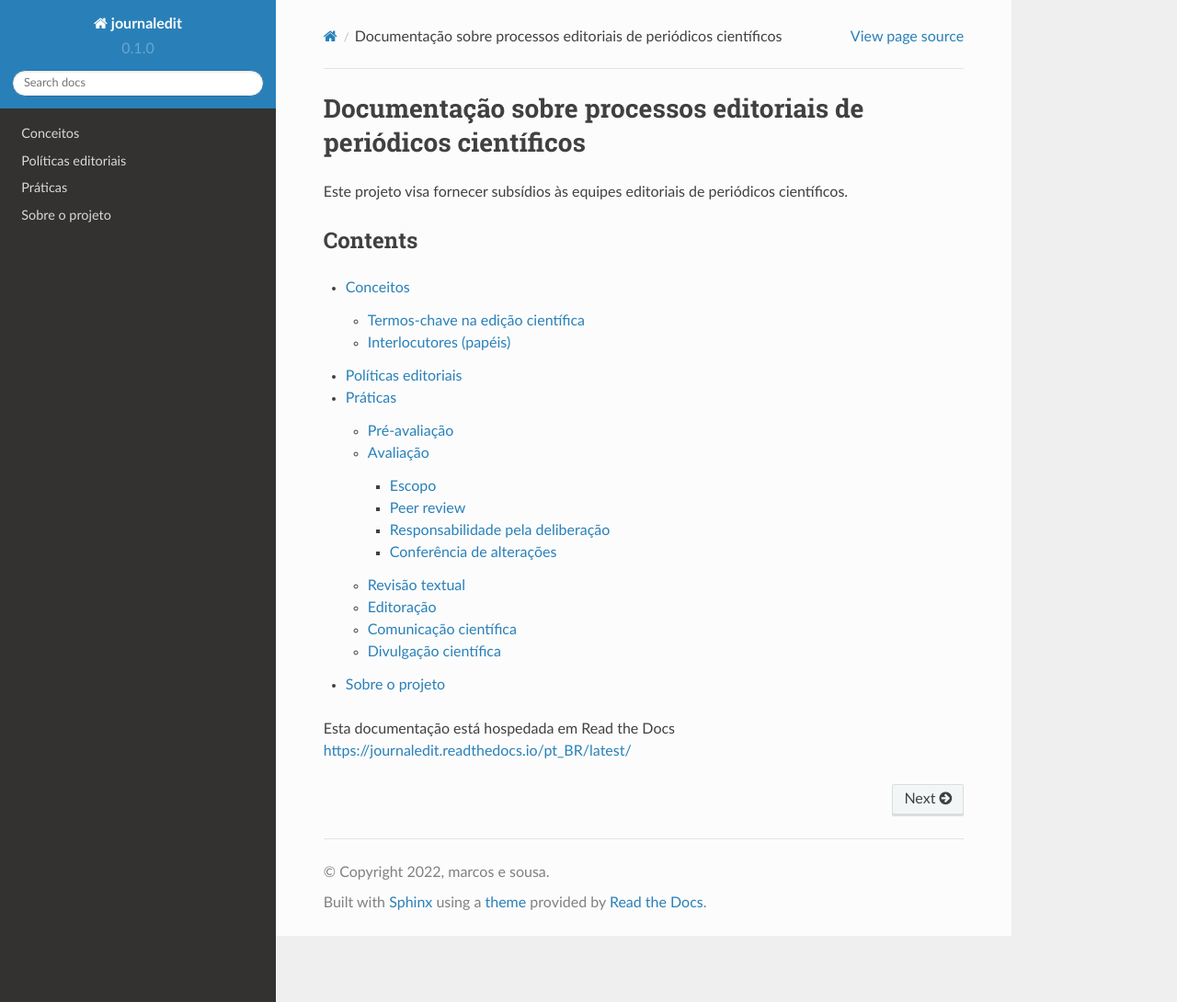
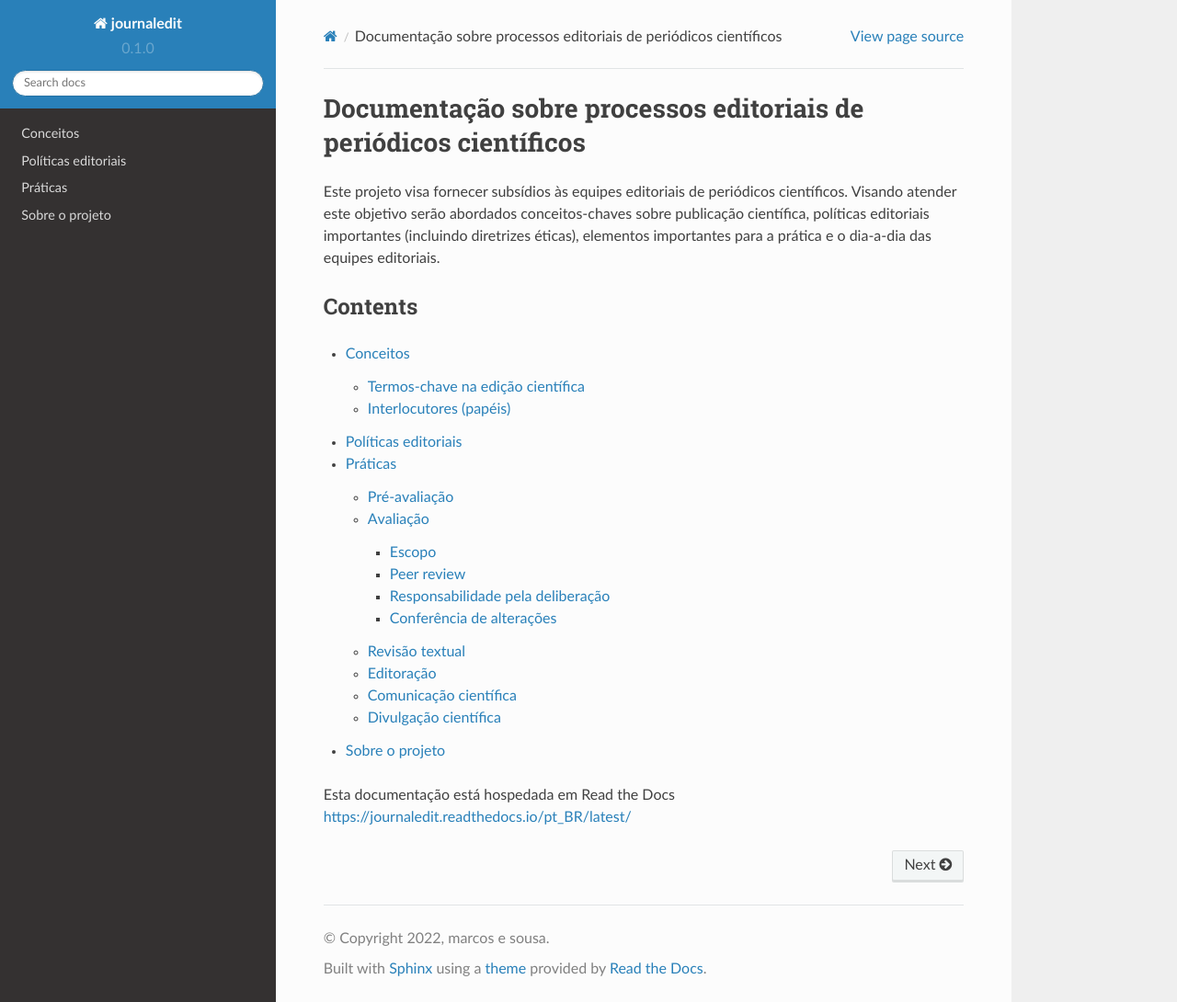
Before and after one commit to marcosesousa/journaledit, a Sphinx documentation site: the page built from docs/source/index.rst, in a window 1280 px wide and 1090 px high. Shown: the whole window at 92% size. Built offline with Sphinx 7.4.7 and the Read the Docs theme 2.0.0, drawn with Linux system fonts in a browser that asks for light colours; pages that are not in the unit, such as notebooks, are missing from menus.

Commit message:
Update index.rst

```diff
--- a/docs/source/index.rst
+++ b/docs/source/index.rst
@@ -1,7 +1,7 @@
 Documentação sobre processos editoriais de periódicos científicos
 ===================================
 
-Este projeto visa fornecer subsídios às equipes editoriais de periódicos científicos.
+Este projeto visa fornecer subsídios às equipes editoriais de periódicos científicos. Visando atender este objetivo serão abordados conceitos-chaves sobre publicação científica, políticas editoriais importantes (incluindo diretrizes éticas), elementos importantes para a prática e o dia-a-dia das equipes editoriais.
 
 Contents
 --------
```
